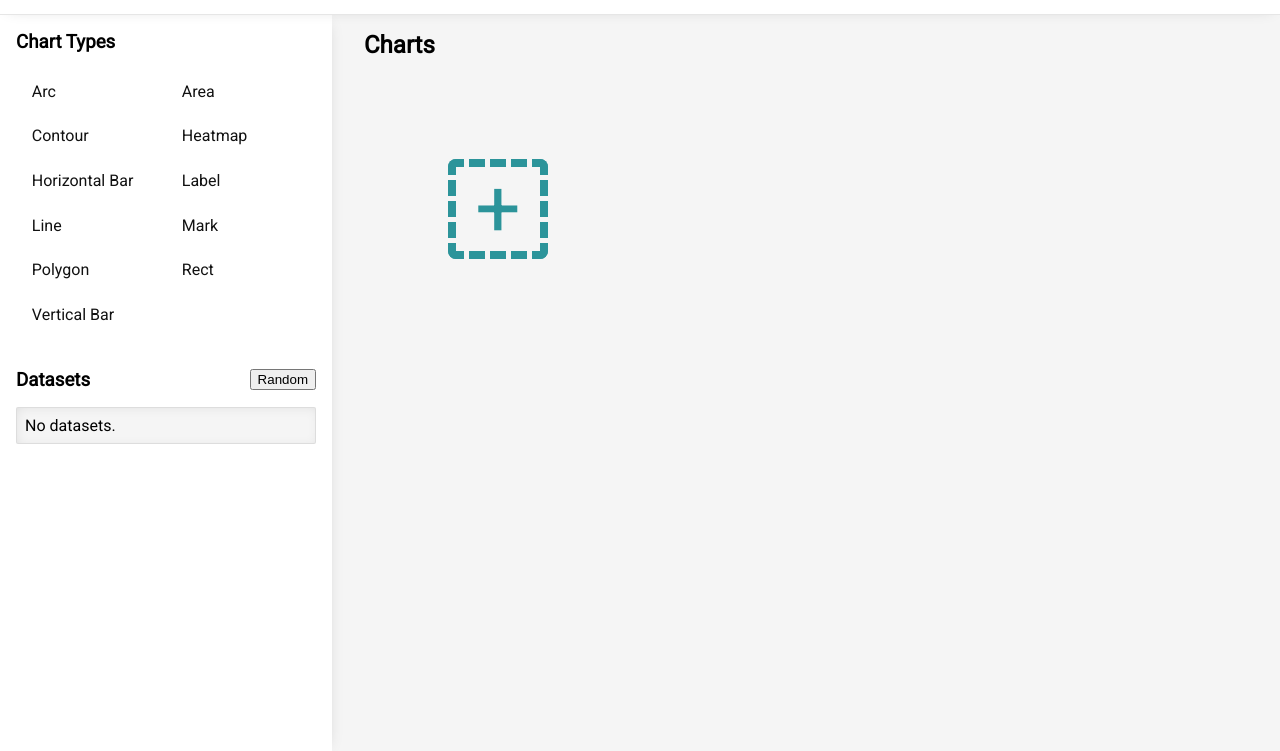
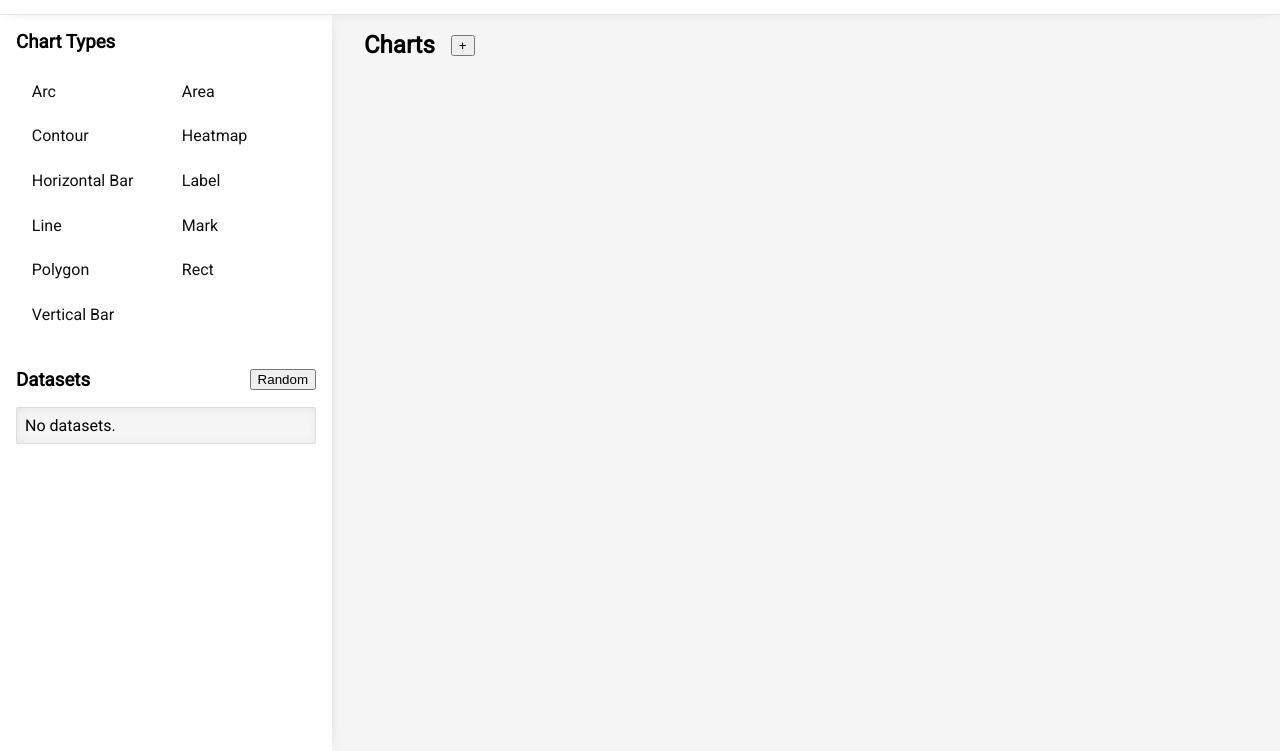
Before and after one commit to limichaelcj/datadive, a Gatsby site: page / in a window 1280 px wide. Shown: the part 49-800 px from the top of the page. Built offline with nearby package versions, Linux system fonts and the light colour scheme; Gatsby itself is replaced by a stand-in of ours.

Commit message:
move newChart function to header button in chart section

```diff
--- a/src/pages/index.js
+++ b/src/pages/index.js
@@ -119,7 +119,10 @@ const IndexPage = () => {
         <Flexbox child grow="1" shrink="1" basis="auto" onClick={selectChart(null)}>
           <Segment>
             <Segment padding="0 1rem">
-              <h2>Charts</h2>
+              <Flexbox direction="row" align="center" gap="1rem">
+                <h2>Charts</h2>
+                <button onClick={createChart}>+</button>
+              </Flexbox>
             </Segment>
             <Flexbox direction="row" flexwrap align="center">
               {Object.entries(state.charts).map(([chartkey, chart]) => (
@@ -135,7 +138,6 @@ const IndexPage = () => {
                   linkData={linkDataToChart(chartkey)}
                 />
               ))}
-              <NewChart onClick={createChart} />
             </Flexbox>
           </Segment>
         </Flexbox>
```
